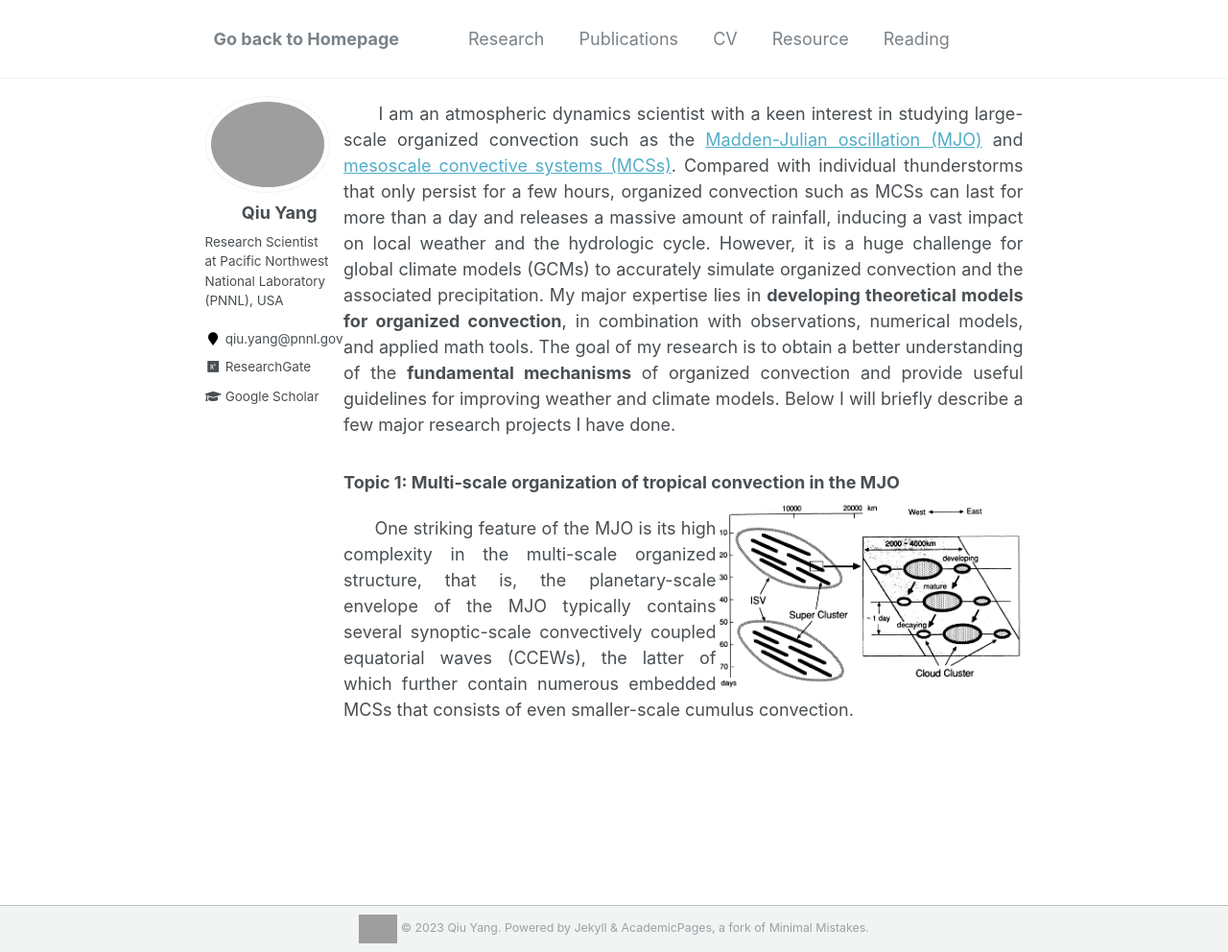
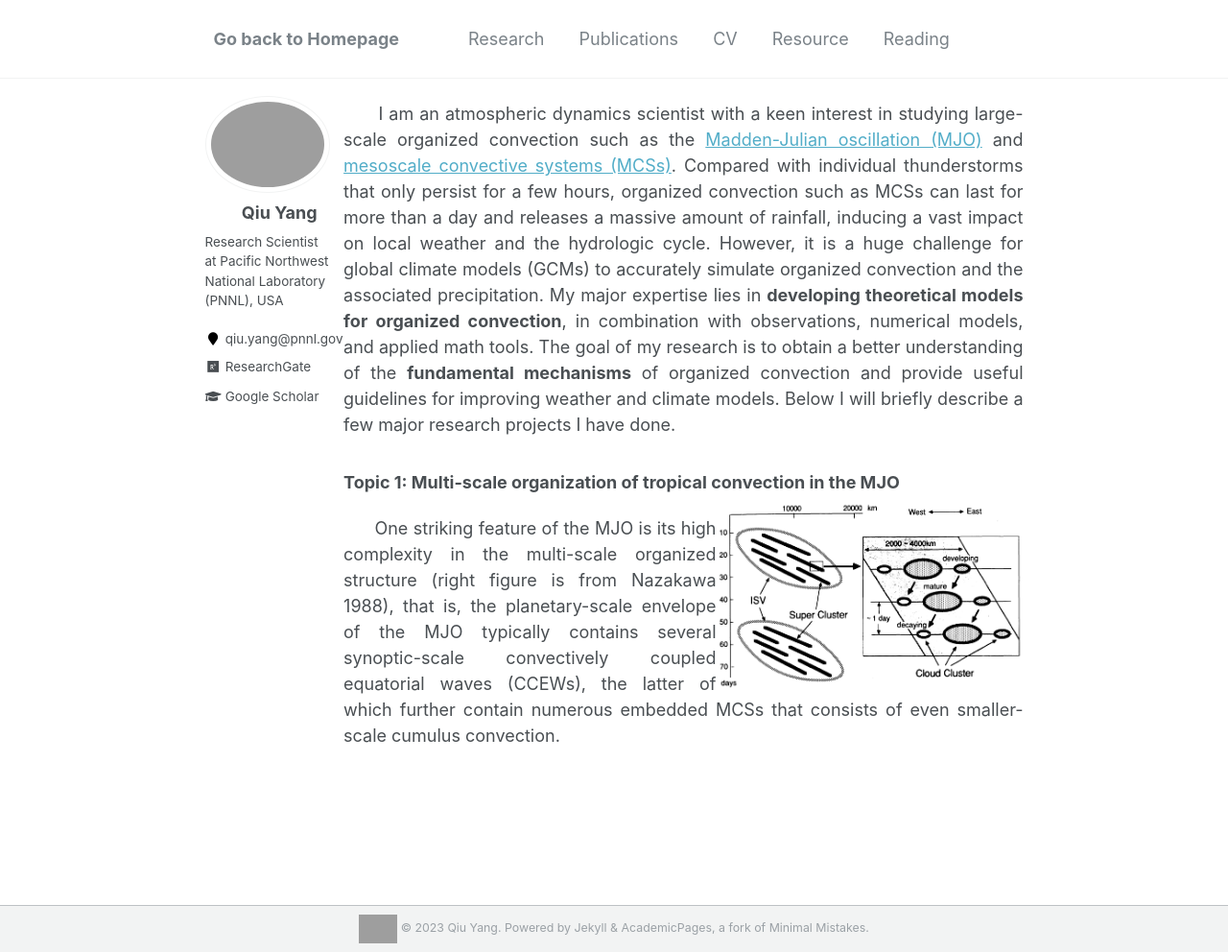
Before and after one commit to qiuyang50/qiuyang50.github.io, a Jekyll site: the page built from _pages/research.md, in a window 1280 px wide and 992 px high. Shown: the whole window at 96% size. Built offline with Jekyll 4.4.1, drawn with Linux system fonts in a browser that asks for light colours; grey boxes are pictures that could not be loaded.

Commit message:
Update research.md

```diff
--- a/_pages/research.md
+++ b/_pages/research.md
@@ -11,4 +11,4 @@
 
 <img align="right" src="/files/MJOmultiscale.png" alt="drawing" width="320"/>
 
-&nbsp;&nbsp;&nbsp;&nbsp;&nbsp;&nbsp;One striking feature of the MJO is its high complexity in the multi-scale organized structure, that is, the planetary-scale envelope of the MJO typically contains several synoptic-scale convectively coupled equatorial waves (CCEWs), the latter of which further contain numerous embedded MCSs that consists of even smaller-scale cumulus convection.
+&nbsp;&nbsp;&nbsp;&nbsp;&nbsp;&nbsp;One striking feature of the MJO is its high complexity in the multi-scale organized structure (right figure is from Nazakawa 1988), that is, the planetary-scale envelope of the MJO typically contains several synoptic-scale convectively coupled equatorial waves (CCEWs), the latter of which further contain numerous embedded MCSs that consists of even smaller-scale cumulus convection.
```
